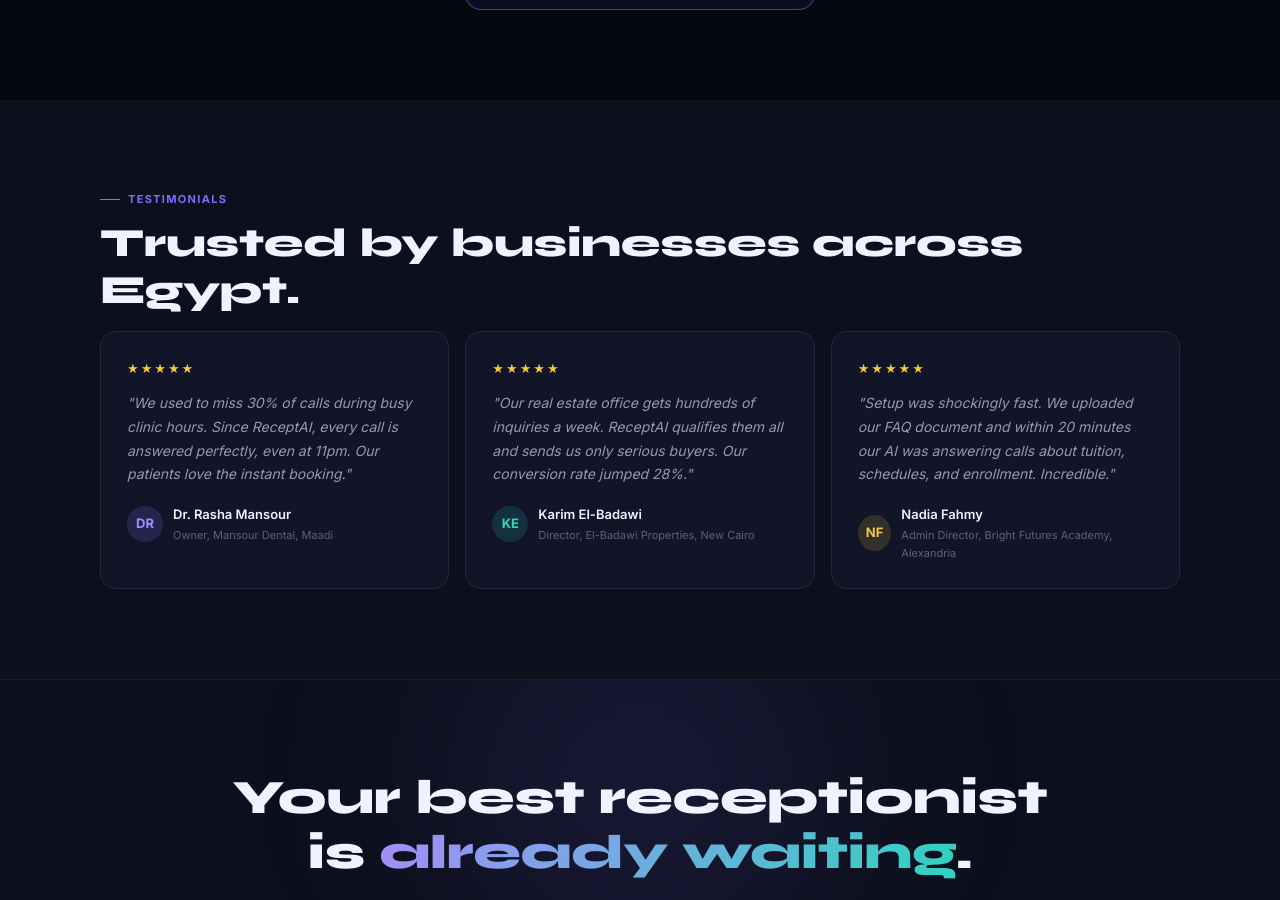
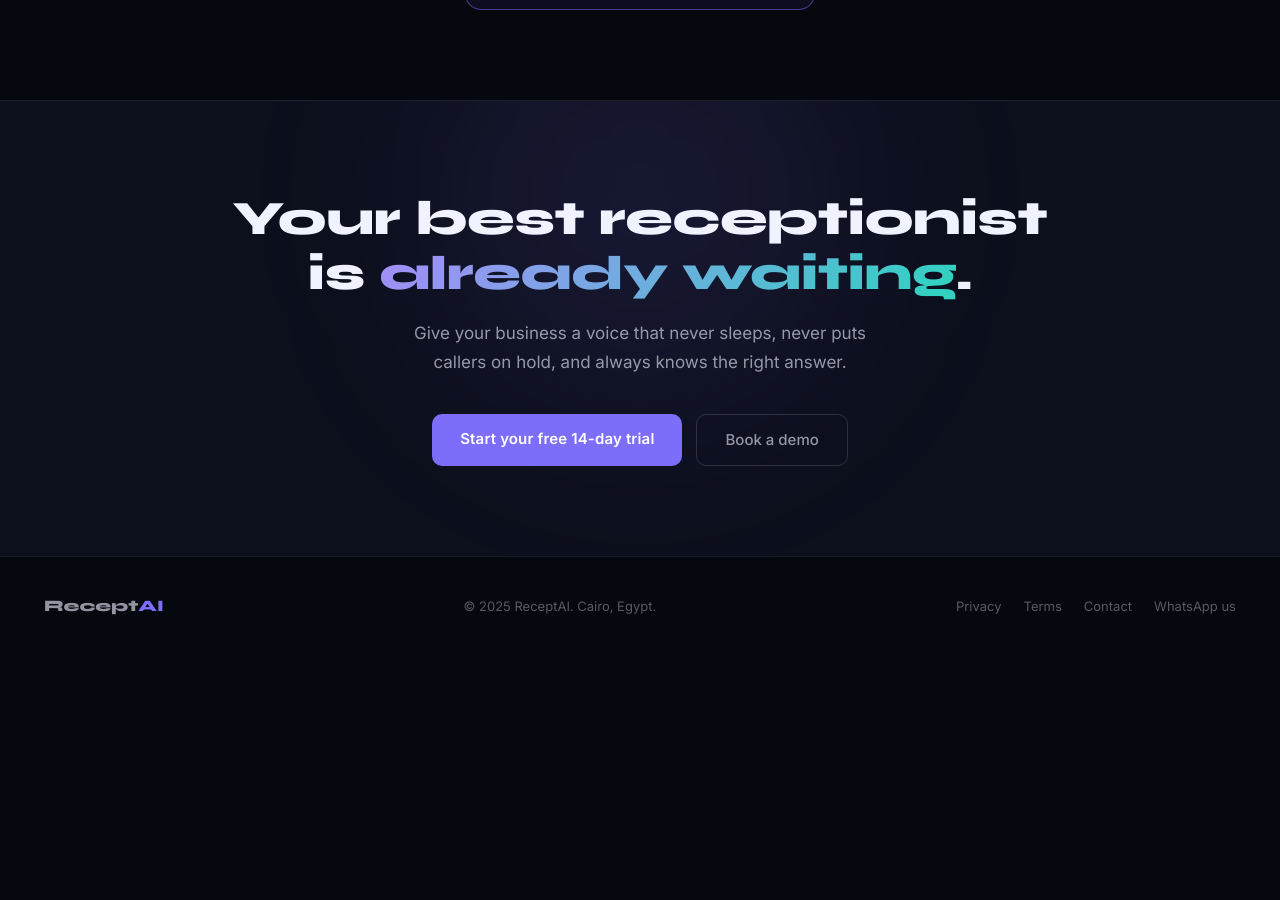
Before and after one commit to AbdelrahmanMostafaSamy/receptai, a plain HTML site: page index.html in a window 1280 px wide. Shown: the part 5711-6611 px from the top of the page. After the commit the page ends 6367 px from the top, so only its background shows below. Drawn offline with Linux system fonts and the light colour scheme.

Commit message:
Remove testimonials section from index.html
Removed the testimonials section from the index.html file.

```diff
--- a/index.html
+++ b/index.html
@@ -529,30 +529,6 @@ footer{background:var(--bg);border-top:0.5px solid var(--border);color:var(--tex
   </div>
 </section>
 
-<section class="alt">
-  <div class="section-inner">
-    <div class="section-label animate a1">Testimonials</div>
-    <h2 class="section-title animate a2">Trusted by businesses across Egypt.</h2>
-    <div class="testimonials">
-      <div class="testi animate a1">
-        <div class="testi-stars">★★★★★</div>
-        <div class="testi-text">"We used to miss 30% of calls during busy clinic hours. Since ReceptAI, every call is answered perfectly, even at 11pm. Our patients love the instant booking."</div>
-        <div class="testi-author"><div class="testi-avatar" style="background:rgba(124,109,250,.18);color:var(--accent2)">DR</div><div><div class="testi-name">Dr. Rasha Mansour</div><div class="testi-role">Owner, Mansour Dental, Maadi</div></div></div>
-      </div>
-      <div class="testi animate a2">
-        <div class="testi-stars">★★★★★</div>
-        <div class="testi-text">"Our real estate office gets hundreds of inquiries a week. ReceptAI qualifies them all and sends us only serious buyers. Our conversion rate jumped 28%."</div>
-        <div class="testi-author"><div class="testi-avatar" style="background:rgba(45,212,191,.15);color:var(--teal)">KE</div><div><div class="testi-name">Karim El-Badawi</div><div class="testi-role">Director, El-Badawi Properties, New Cairo</div></div></div>
-      </div>
-      <div class="testi animate a3">
-        <div class="testi-stars">★★★★★</div>
-        <div class="testi-text">"Setup was shockingly fast. We uploaded our FAQ document and within 20 minutes our AI was answering calls about tuition, schedules, and enrollment. Incredible."</div>
-        <div class="testi-author"><div class="testi-avatar" style="background:rgba(245,200,66,.15);color:var(--gold)">NF</div><div><div class="testi-name">Nadia Fahmy</div><div class="testi-role">Admin Director, Bright Futures Academy, Alexandria</div></div></div>
-      </div>
-    </div>
-  </div>
-</section>
-
 <div class="cta-section">
   <div class="cta-orb cta-orb1"></div>
   <h2 class="animate a1">Your best receptionist<br/>is <em>already waiting</em>.</h2>
```
